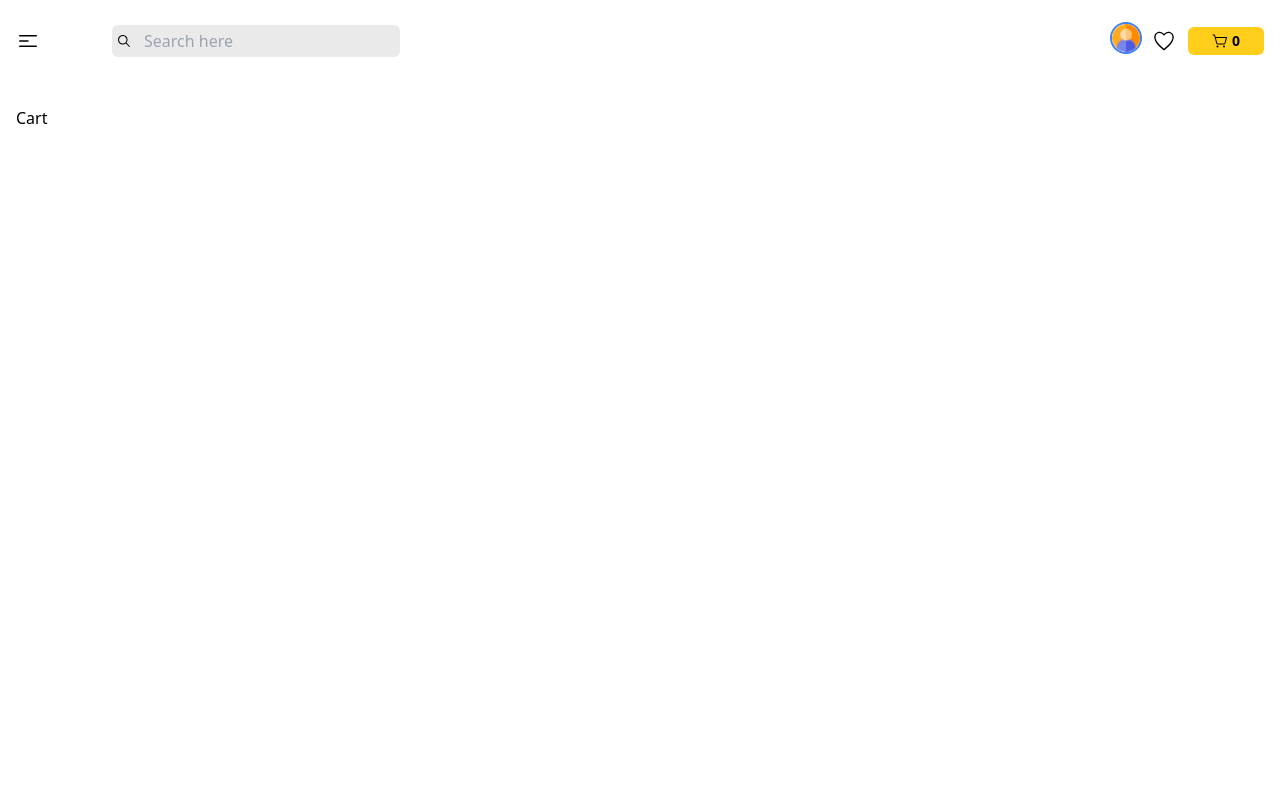
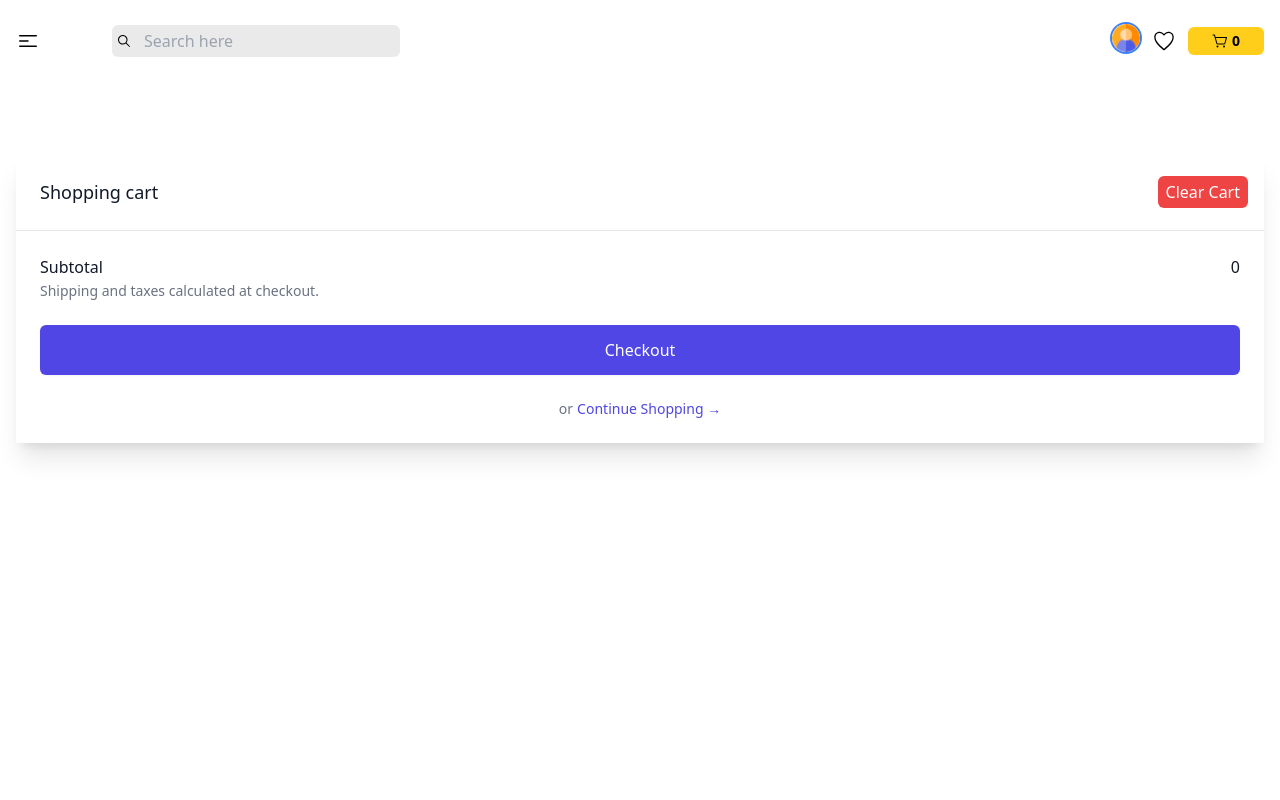
Before and after one commit to AnkitSinghD10S/Timeless_Tomes, a React (Vite) app in the folder frontend/: page /cart in a window 1280 px wide. Shown: the top 800 px of the page. Built offline with nearby package versions, Linux system fonts and the light colour scheme.

Commit message:
cart functionality

```diff
--- /dev/null
+++ b/frontend/src/pages/books/CartPage.jsx
@@ -0,0 +1,116 @@
+import { Link } from "react-router-dom";
+import { clearCart, removeFromCart } from "../../redux/feature/cart/cartSlice";
+import { useSelector } from "react-redux";
+import { useDispatch } from "react-redux";
+import { getImgUrl } from "../../utils/getImgUrl";
+const CartPage = () => {
+  let cartItems = useSelector((state) => state.cart.cartItems);
+
+  console.log(cartItems);
+  const dispatch = useDispatch();
+  const handleClearCart = () => {
+    dispatch(clearCart());
+  };
+
+  let totalCost = 0;
+
+  return (
+    <div className="flex mt-12 h-full flex-col overflow-hidden bg-white shadow-xl">
+      <div className="flex-1 overflow-y-auto px-4 py-6 sm:px-6">
+        <div className="flex items-start justify-between">
+          <div className="text-lg font-medium text-gray-900">Shopping cart</div>
+          <div className="ml-3 flex h-7 items-center ">
+            <button
+              type="button"
+              onClick={handleClearCart}
+              className="relative -m-2 py-1 px-2 bg-red-500 text-white rounded-md hover:bg-secondary transition-all duration-200  "
+            >
+              <span className="">Clear Cart</span>
+            </button>
+          </div>
+        </div>
+
+        {cartItems.map((book, index) => {
+          totalCost += book.newPrice;
+          return (
+            <div className="mt-8" key={index}>
+              <div className="flow-root">
+                <ul role="list" className="-my-6 divide-y divide-gray-200">
+                  <li className="flex py-6">
+                    <div className="h-24 w-24 flex-shrink-0 overflow-hidden rounded-md border border-gray-200">
+                      <img
+                        alt=""
+                        src={`${getImgUrl(book.coverImage)}`}
+                        className="h-full w-full object-cover object-center"
+                      />
+                    </div>
+                    <div className="ml-4 flex flex-1 flex-col">
+                      <div>
+                        <div className="flex flex-wrap justify-between text-base font-medium text-gray-900">
+                          <h3>
+                            <Link to="/">{book.title}</Link>
+                          </h3>
+                          <p className="sm:ml-4">{book.newPrice}</p>
+                        </div>
+                        <p className="mt-1 text-sm text-gray-500 capitalize">
+                          <strong>Category:</strong>
+                          {book.category}
+                        </p>
+                      </div>
+                      <div className="flex flex-1 flex-wrap items-end justify-between space-y-2 text-sm">
+                        <p className="text-gray-500">
+                          <strong>Qty:</strong> 1
+                        </p>
+                        <div className="flex">
+                          <button
+                            type="button"
+                            className="font-medium text-indigo-600 hover:text-indigo-500"
+                            onClick={() => dispatch(removeFromCart(book))}
+                          >
+                            Remove
+                          </button>
+                        </div>
+                      </div>
+                    </div>
+                  </li>
+                </ul>
+              </div>
+            </div>
+          );
+        })}
+      </div>
+
+      <div className="border-t border-gray-200 px-4 py-6 sm:px-6">
+        <div className="flex justify-between text-base font-medium text-gray-900">
+          <p>Subtotal</p>
+          <p>{Math.round(totalCost * 100) / 100}</p>
+        </div>
+        <p className="mt-0.5 text-sm text-gray-500">
+          Shipping and taxes calculated at checkout.
+        </p>
+        <div className="mt-6">
+          <Link
+            to="/checkout"
+            className="flex items-center justify-center rounded-md border border-transparent bg-indigo-600 px-6 py-3 text-base font-medium text-white shadow-sm hover:bg-indigo-700"
+          >
+            Checkout
+          </Link>
+        </div>
+        <div className="mt-6 flex justify-center text-center text-sm text-gray-500">
+          <Link to="/">
+            or
+            <button
+              type="button"
+              className="font-medium text-indigo-600 hover:text-indigo-500 ml-1"
+            >
+              Continue Shopping
+              <span aria-hidden="true"> &rarr;</span>
+            </button>
+          </Link>
+        </div>
+      </div>
+    </div>
+  );
+};
+
+export default CartPage;
```
Also changed, not shown: frontend/src/routers/router.jsx (+5 -4 lines).
